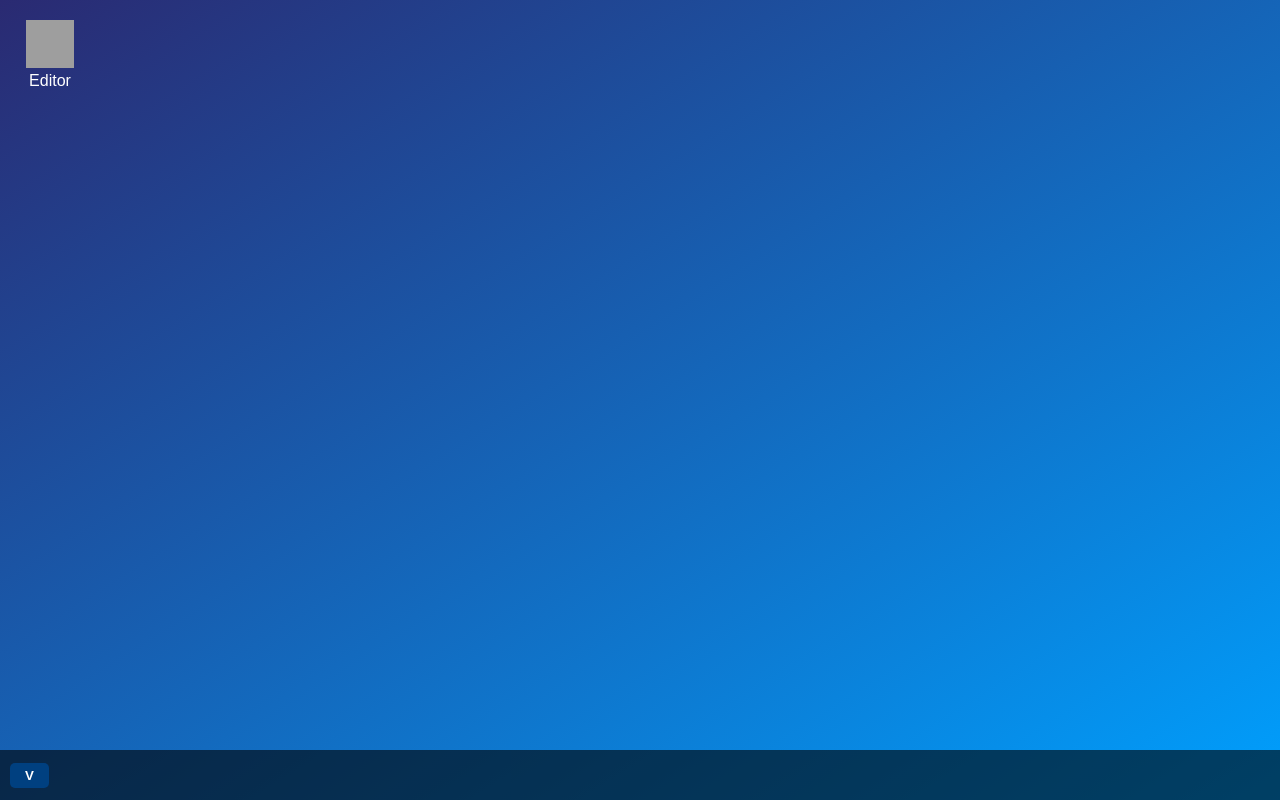
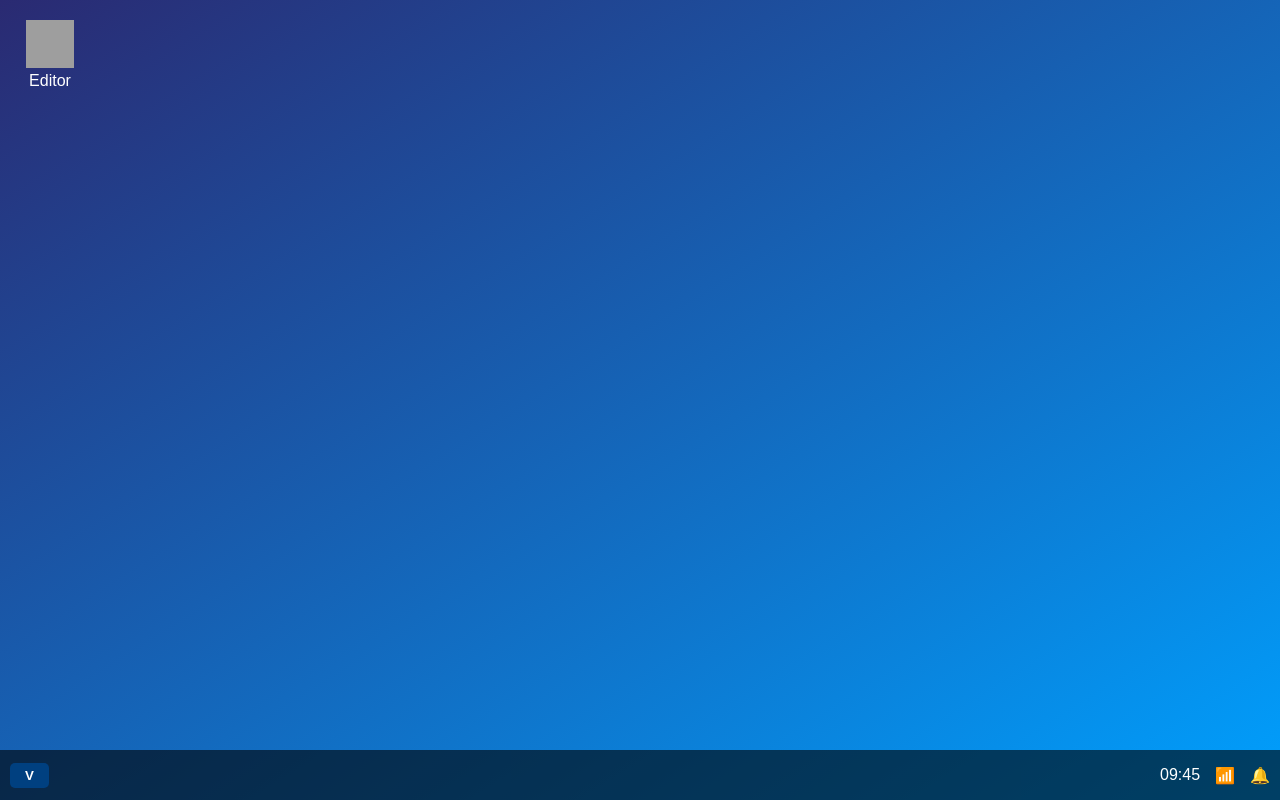
Before and after one commit to murfi547/VladOS, a plain HTML site: page index.html in a window 1280 px wide. Drawn offline with Linux system fonts and the light colour scheme; grey boxes are pictures that could not be loaded.

Commit message:
Update index.html

```diff
--- a/index.html
+++ b/index.html
@@ -44,9 +44,11 @@
       background: rgba(0, 0, 0, 0.6);
       display: flex;
       align-items: center;
+      justify-content: space-between;
       padding: 0 10px;
       box-sizing: border-box;
       z-index: 1000;
+      color: white;
     }
 
     .taskbar .start {
@@ -57,6 +59,18 @@
       font-weight: bold;
       border-radius: 5px;
       cursor: pointer;
+    }
+
+    .taskbar .system-icons {
+      display: flex;
+      align-items: center;
+      gap: 15px;
+    }
+
+    .taskbar .system-icons span {
+      display: flex;
+      align-items: center;
+      gap: 5px;
     }
 
     .window {
@@ -110,6 +124,11 @@
 
   <div class="taskbar">
     <button class="start" onclick="alert('Открыть меню VladOS')">V</button>
+    <div class="system-icons">
+      <span id="time">--:--</span>
+      <span>📶</span>
+      <span>🔔</span>
+    </div>
   </div>
 
   <script>
@@ -127,6 +146,17 @@
       `;
       document.body.appendChild(win);
     }
+
+    function updateTime() {
+      const timeEl = document.getElementById('time');
+      const now = new Date();
+      const hours = now.getHours().toString().padStart(2, '0');
+      const minutes = now.getMinutes().toString().padStart(2, '0');
+      timeEl.textContent = `${hours}:${minutes}`;
+    }
+
+    setInterval(updateTime, 1000);
+    updateTime();
   </script>
 </body>
 </html>
```
